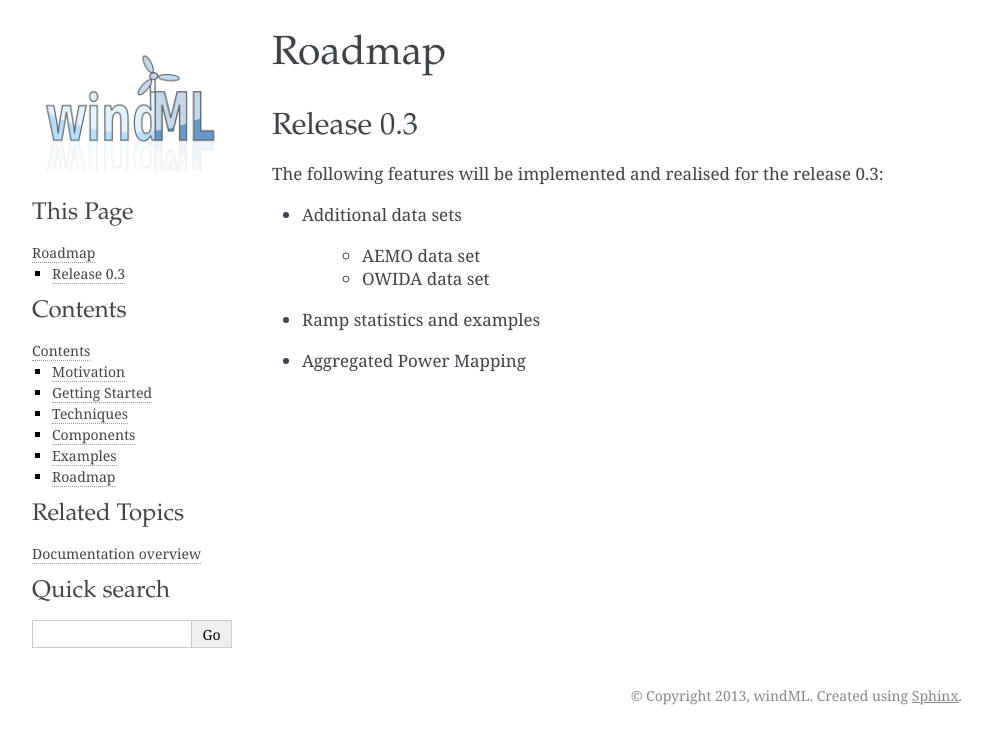
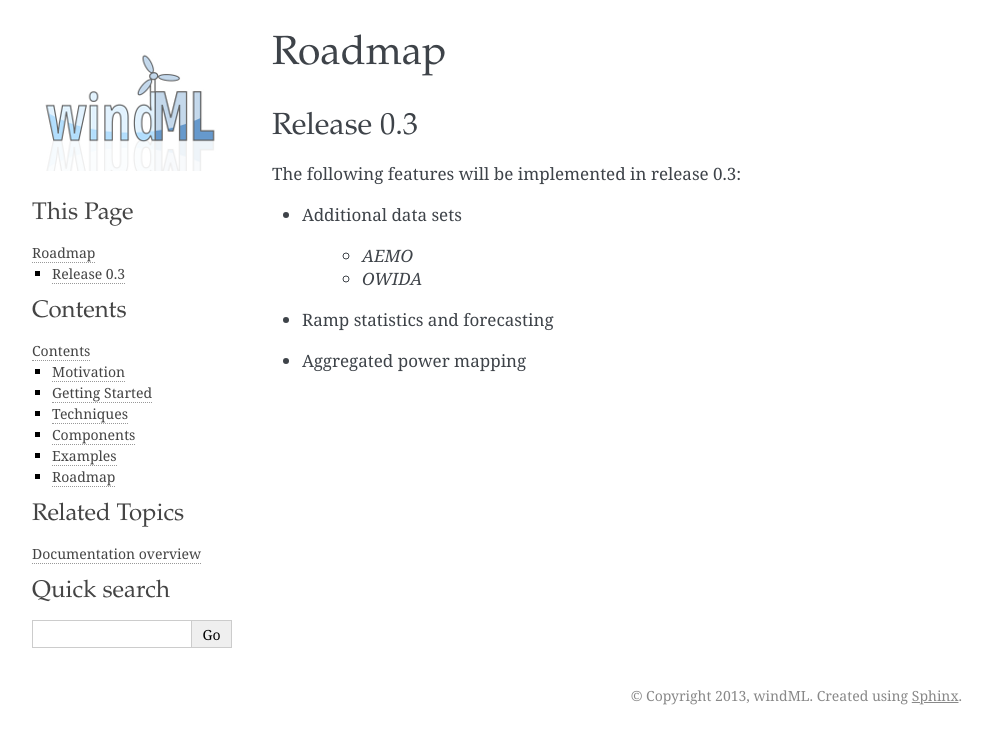
Before and after one commit to cigroup-ol/windml, a Sphinx documentation site: the page built from doc/roadmap.rst, in a window 1280 px wide. Shown: the top 744 px of the page, without its empty margins (148-1140 px from the left). Built offline with Sphinx 7.4.7, drawn with Linux system fonts in a browser that asks for light colours; formulas are drawn with MathJax 3.

Commit message:
ro ad ma p

```diff
--- a/doc/roadmap.rst
+++ b/doc/roadmap.rst
@@ -4,12 +4,12 @@ Roadmap
 Release 0.3
 -----------
 
-The following features will be implemented and realised for the release 0.3:
+The following features will be implemented in release 0.3:
 
 * Additional data sets
 
-    * AEMO data set
-    * OWIDA data set
+    * *AEMO*
+    * *OWIDA*
 
-* Ramp statistics and examples
-* Aggregated Power Mapping
+* Ramp statistics and forecasting
+* Aggregated power mapping
```
